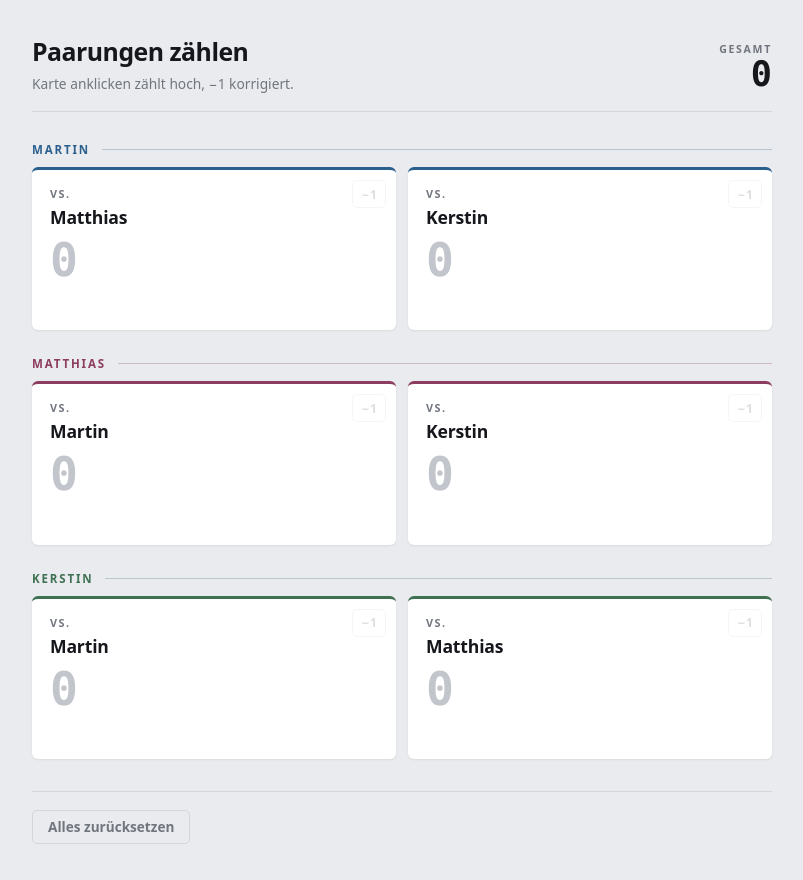
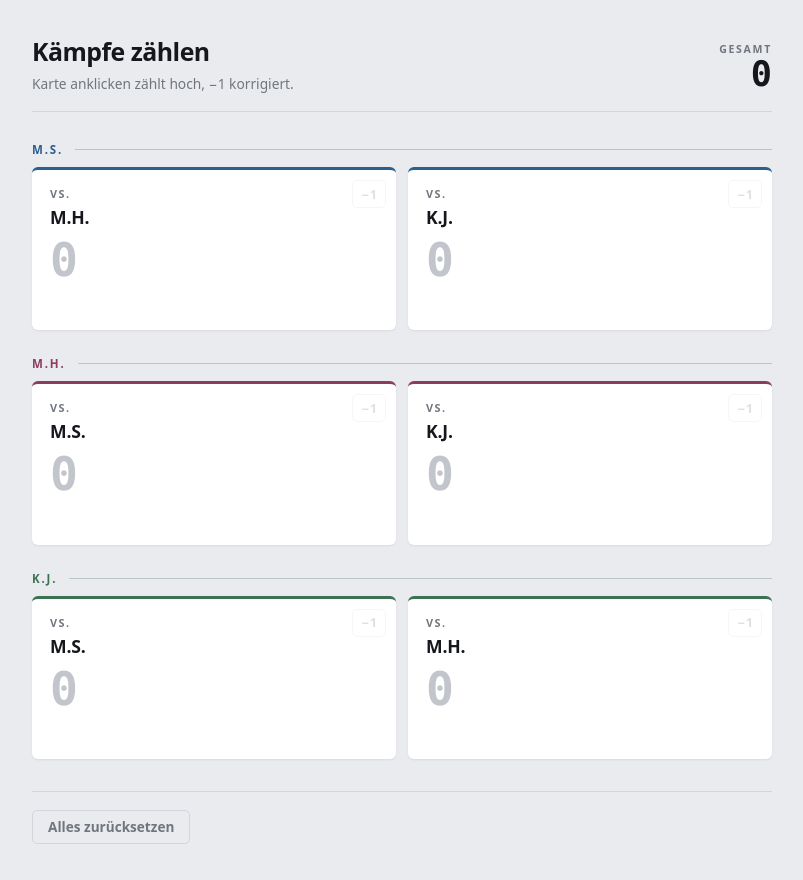
Before and after one commit to DauCoder2001/billard_serienwertung, a plain HTML site: page index.html in a window 1280 px wide. Shown: the whole page, without its empty margins (238-1041 px from the left). Drawn offline with Linux system fonts and the light colour scheme.

Commit message:
Add files via upload

```diff
--- a/index.html
+++ b/index.html
@@ -205,7 +205,7 @@
   <div class="wrap">
     <header class="top">
       <div>
-        <h1>Paarungen zählen</h1>
+        <h1>Kämpfe zählen</h1>
         <p class="sub">Karte anklicken zählt hoch, &minus;1 korrigiert.</p>
       </div>
       <div class="totalbox">
@@ -227,9 +227,9 @@
   "use strict";
 
   var PLAYERS = [
-    { name: "Martin",   color: "#2B5F8E" },
-    { name: "Matthias", color: "#8C3C5E" },
-    { name: "Kerstin",  color: "#3E7052" }
+    { name: "M.S.",   color: "#2B5F8E" },
+    { name: "M.H.", color: "#8C3C5E" },
+    { name: "K.J.",  color: "#3E7052" }
   ];
 
   var counts = {};
```
